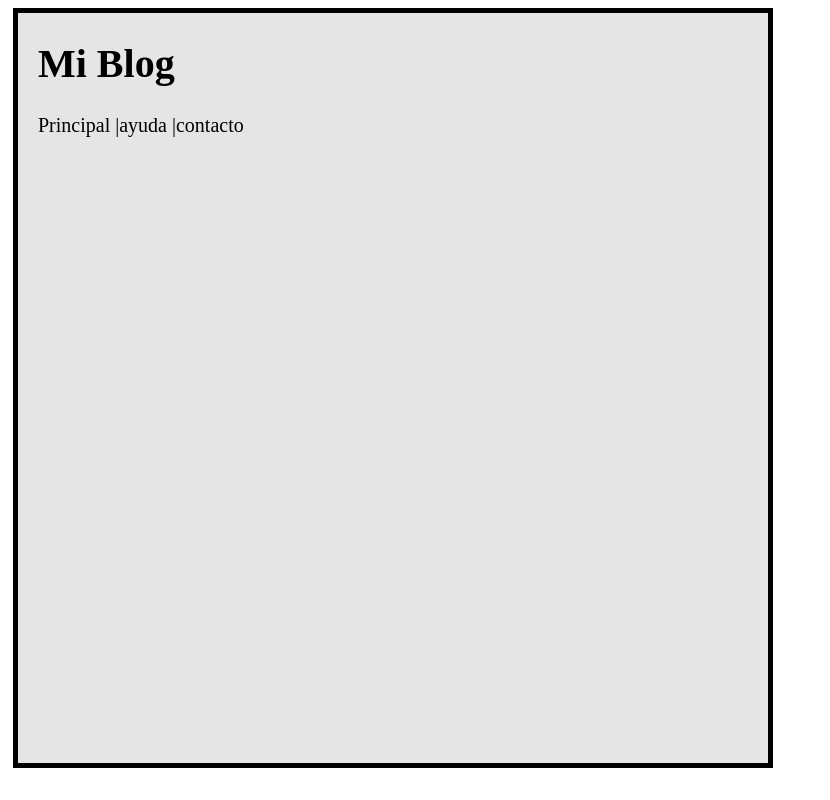
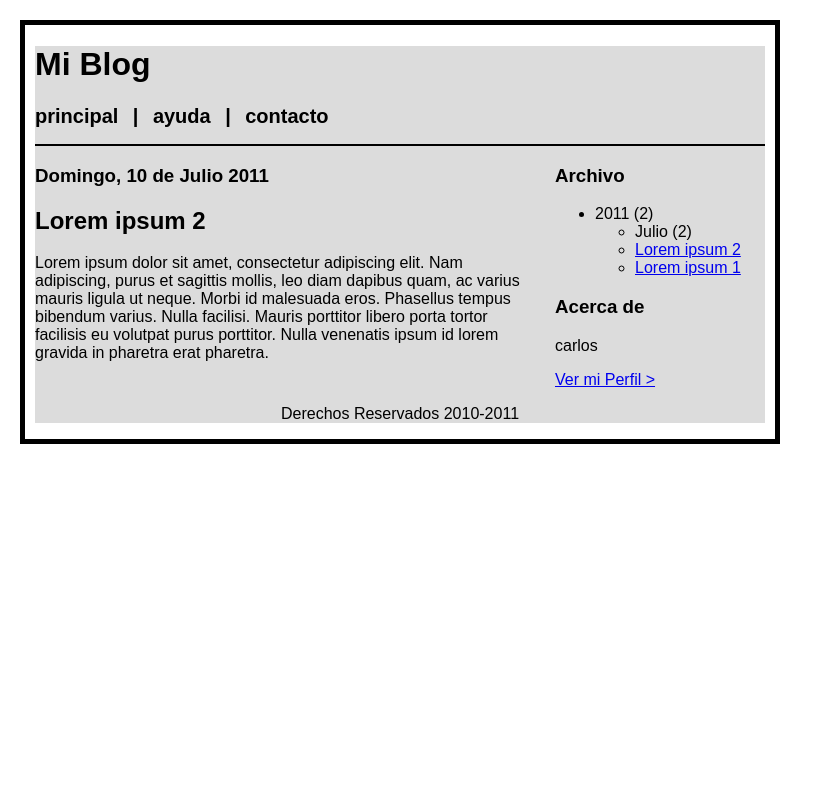
Before and after one commit to JorgeCsstro/DIW, a plain HTML site: page Practicas/Act 3.1 - Blog diseño de cajas/blog.html in a window 1280 px wide. Shown: the whole page, without its empty margins (0-830 px from the left). Drawn offline with Linux system fonts and the light colour scheme.

Commit message:
Act 3.1: Casi finalizado

```diff
--- a/Practicas/Act 3.1 - Blog diseño de cajas/blog.html
+++ b/Practicas/Act 3.1 - Blog diseño de cajas/blog.html
@@ -1,26 +1,55 @@
 <!DOCTYPE html>
-<html lang="es">
+<html>
+<head>
+    <title>Mi Blog</title>
+    <link rel="stylesheet" href="styles.css">
+</head>
+<body>
+    <div class="contenedor">
+        <div class="pagina">
+            <header>
+                <h1>Mi Blog</h1>
+                <nav>
+                    <ul>
+                        <b>
+                        <li>principal</li>
+                        <li>|</li>
+                        <li>ayuda</li>
+                        <li>|</li>
+                        <li>contacto</li>
+                        </b>
+                    </ul>
+                </nav>
+            </header>
 
-    <head>
-        <meta charset="utf-8">
-        <link rel="stylesheet" href="./estilos.css">
-    </head>
-    <body>
-        <div class="capsula">
-            <div class="blog">
-                <div class="titulo">
-                    <h1>Mi Blog</h1>
+            <main>
+                <div class="lorem2">
+                    <h3>Domingo, 10 de Julio 2011</h3>
+                    <h2>Lorem ipsum 2</h2>
+                    <p>Lorem ipsum dolor sit amet, consectetur adipiscing elit. Nam adipiscing, purus et sagittis mollis, leo diam dapibus quam, ac varius mauris ligula ut neque. Morbi id malesuada eros. Phasellus tempus bibendum varius. Nulla facilisi. Mauris porttitor libero porta tortor facilisis eu volutpat purus porttitor. Nulla venenatis ipsum id lorem gravida in pharetra erat pharetra.</p>
                 </div>
-                <div class="navegacion">
-                    <div>Principal |</div>
-                    <div>ayuda | </div>
-                    <div>contacto</div>
-                </div>
-            </div>
 
+                <aside>
+                    <h3>Archivo</h3>
+                    <ul>
+                        <li>2011 (2)</li>
+                        <ul>
+                            <li>Julio (2)</li>
+                            <li><a href="#">Lorem ipsum 2</a></li>
+                            <li><a href="#">Lorem ipsum 1</a></li>
+                        </ul>
+                    </ul>
 
+                    <h3>Acerca de</h3>
+                    <p>carlos</p>
+                    <a href="#">Ver mi Perfil ></a>
+                </aside>
+            </main>
+
+            <footer>
+                <p>Derechos Reservados 2010-2011</p>
+            </footer>
         </div>
-
-    </body>
-
+    </div>
+</body>
 </html>
--- a/Practicas/Act 3.1 - Blog diseño de cajas/estilos.css
+++ /dev/null
@@ -1,26 +0,0 @@
-.capsula {
-
-    height: 750px;
-    width: 750px;
-    margin: 5px;
-    border: solid rgb(0, 0, 0) 5px;
-    background-color: rgba(128, 128, 128, 0.207);
-    align-items: center;
-
-}
-
-.titulo{
-
-    margin-left: 20px;
-    font-size: 20px;
-
-}
-
-.navegacion{
-
-    display: inline-flex;
-
-    font-size: 20px;
-    margin-left: 20px;
-
-}
--- /dev/null
+++ b/Practicas/Act 3.1 - Blog diseño de cajas/styles.css
@@ -0,0 +1,52 @@
+body {
+    font-family: Arial, sans-serif;
+    margin: 0;
+    padding: 20px;
+}
+
+.contenedor{
+
+    width: 750px;
+    height: fit-content;
+    border: 5px solid black;
+
+}
+.pagina{
+
+    margin: 10px;
+    background-color: rgb(220, 220, 220);
+
+}
+
+header {
+    text-align: left;
+    border-bottom: 2px solid black;
+}
+
+nav ul {
+    list-style: none;
+    padding: 0;
+}
+
+nav li {
+    display: inline-block;
+    margin-right: 10px;
+    font-size: 20px;
+}
+
+main {
+    display: flex;
+}
+
+.lorem2 {
+    width: 500px;
+}
+
+aside {
+    flex: 1;
+    margin-left: 20px;
+}
+
+footer {
+    text-align: center;
+}
```
